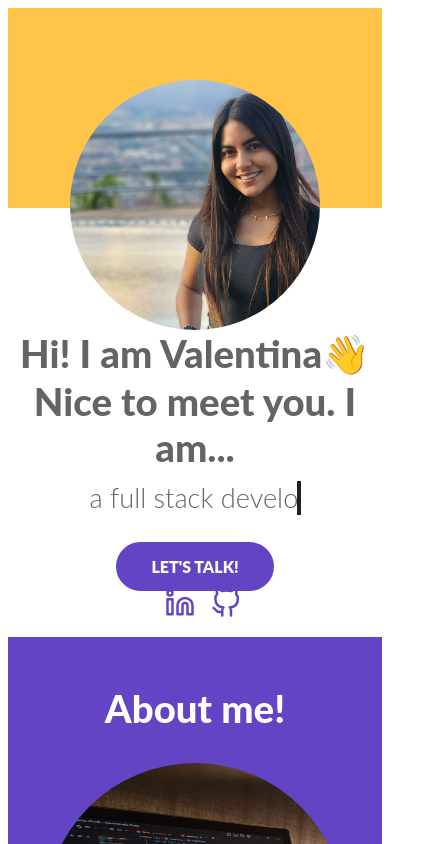
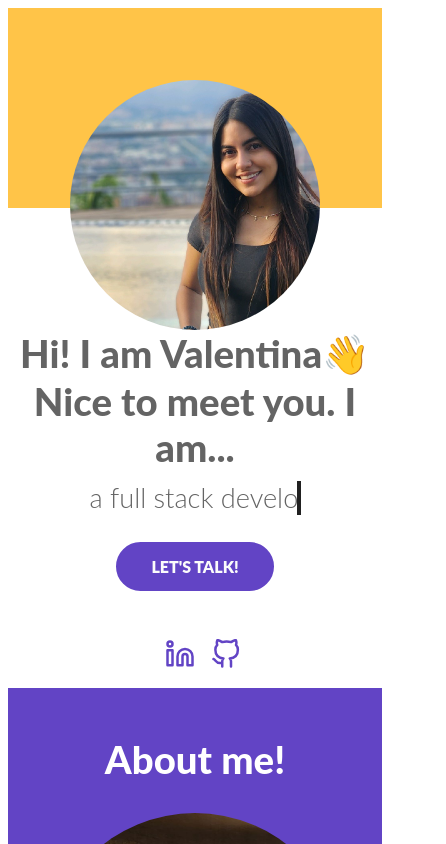
Before and after one commit to Valentinaga1/valentinaga1-portfolio, a Next.js app: page / in a window 390 px wide. Shown: the top 844 px of the page, 446 px wide, since content can reach past the window. Built offline with nearby package versions, Linux system fonts and the light colour scheme.

Commit message:
Fixing responsive in all the components

```diff
--- a/src/components/Molecules/Contact/styles.module.css
+++ b/src/components/Molecules/Contact/styles.module.css
@@ -55,6 +55,10 @@
   .contact__info-container {
     display: block;
   }
+  .contact__background-details, .contact__background-details-2 {
+    display: none;
+  }
+
 }
 
 @media screen and (min-width: 381px) and (max-width: 768px) {
@@ -67,6 +71,18 @@
   .contact__info-container {
     display: block;
   }
+
+  .contact__background-details {
+    position: absolute;
+    bottom: 1rem;
+    left: 0rem;
+  }
+
+  .contact__background-details-2 {
+    position: absolute;
+    bottom: 13rem;
+    right: 5rem;
+  }
 }
 @media screen and (min-width: 769px) and (max-width: 1024px) {
   .contact__main  {
--- a/src/components/Molecules/Footer/styles.module.css
+++ b/src/components/Molecules/Footer/styles.module.css
@@ -34,16 +34,23 @@
 @media screen and (max-width: 380px) {
   .footer__main {
     padding: 1rem 9rem 2rem;
+    /* display: block; */
+    justify-content: center;
+  }
+
+  .footer__parragraph-container {
     display: block;
-    justify-content: center;
   }
 
 }
 @media screen and (min-width: 381px) and (max-width: 500px) {
   .footer__main {
     padding: 1rem 10rem 2rem;
+    /* display: block; */
+    justify-content: center;
+  }
+  .footer__parragraph-container {
     display: block;
-    justify-content: center;
   }
 }
 @media screen and (min-width: 501px) and (max-width: 800px) {
--- a/src/components/Molecules/Hero/index.js
+++ b/src/components/Molecules/Hero/index.js
@@ -9,7 +9,7 @@ import SocialLinks from '@/components/Atoms/SocialLinks';
 import Button from '@/components/Atoms/Button';
 
 
-const Hero = () => {
+const Hero = ( {scrollToSection}) => {
   const [sentence, setSentence] = useState("");
   const sentences = [
   `a full stack developer💻`,
@@ -48,7 +48,9 @@ const Hero = () => {
            <div className={styles["header__main-sentences-container"]}>
             <p className={styles["header__main-sentences-parragraph"]} id="typewriter">{sentence}</p>
           </div>
-          <Button label={`Let's Talk!`} />
+          <div onClick={scrollToSection}>
+            <Button label={`Let's Talk!`} />
+          </div>
         </div>
       </main>
       <div className={styles["header__footer"]}>
--- a/src/components/Molecules/Hero/styles.module.css
+++ b/src/components/Molecules/Hero/styles.module.css
@@ -6,13 +6,12 @@
 .header__navbar {
   background-color: #ffc448;
   /* background-color: rgba(255,246,217,.4); */
-
   height: 200px;
 }
 
 .main {
   padding: 1rem 15rem 2rem;
-  max-height: 600px;
+  max-height: 650px;
 }
 
 .header__main-img-container {
@@ -90,16 +89,17 @@
 @media screen and (max-width: 380px) {
   .main {
     padding: 0 0;
-    max-height: 450px;
+    height: 550px;
   }
   .header__main-title{
     width: 100%;
   }
+
 }
 @media screen and (min-width: 381px) and (max-width: 500px) {
   .main {
     padding: 0 0rem;
-    max-height: 540px;
+    max-height: 650px;
   }
   .header__main-title{
     width: 100%;
@@ -108,6 +108,7 @@
 @media screen and (min-width: 501px) and (max-width: 630px) {
   .main {
     padding: 0 1.5rem;
+    height: 600px;
   }
   .header__main-title{
     width: 100%;
@@ -115,7 +116,7 @@
 }
 @media screen and (min-width: 631px) and (max-width: 788px) {
   .main {
-    max-height: 470px;
+    max-height: 650px;
     padding: 0 5rem
   }
   .header__main-title{
@@ -126,6 +127,7 @@
 @media screen and (min-width: 789px) and (max-width: 1024px) {
   .main {
     padding: 0 7rem;
+    max-height: 650px;
   }
   .header__main-title{
     width: 100%;
@@ -134,6 +136,7 @@
 @media screen and (min-width: 1025px) and (max-width: 1280px) {
   .main {
     padding: 0 12rem;
+    max-height: 650px;
   }
   .header__main-title{
     width: 100%;
--- a/src/components/Molecules/Projects/styles.module.css
+++ b/src/components/Molecules/Projects/styles.module.css
@@ -90,7 +90,7 @@
     height: 230px;
   }
   .projects__item-text, .projects__item-image-container {
-    padding: 0rem 2rem 2rem;
+    padding: 0rem 1rem 2rem;
   }
   .projects__item-btns-container {
     display: block;
--- a/src/pages/index.js
+++ b/src/pages/index.js
@@ -10,11 +10,16 @@ import Navbar from '@/components/Molecules/Navbar'
 
 
 export default function Home() {
-
+  const scrollToSection = () => {
+    const targetSection = document.getElementById('contact');
+    if (targetSection) {
+      targetSection.scrollIntoView({ behavior: 'smooth' });
+    }
+  };
   return (
     <>
       <Navbar id="home"/>
-      <Hero id="home"/>
+      <Hero id="home" scrollToSection={scrollToSection}/>
       <About id="about"/>
       <Skills id="skills"/>
       <Projects id="projects"/>
```
